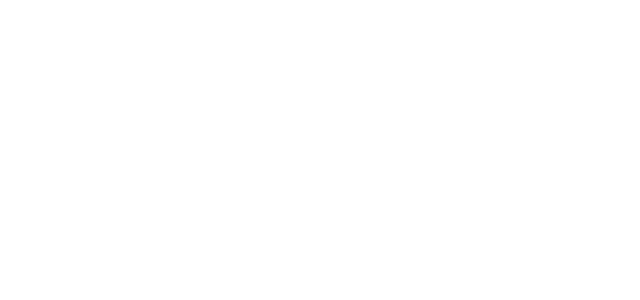
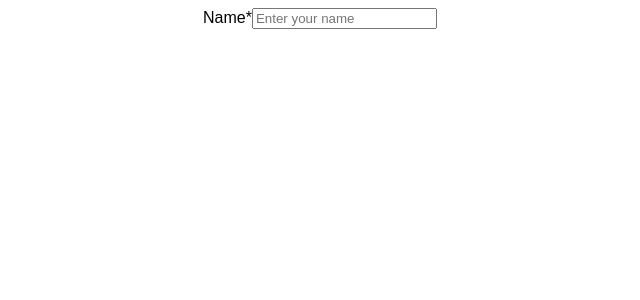
Before and after one commit to leopoldkwok/DateInput, a React (Create React App) app: page / in a window 1280 px wide. Shown: the top 300 px of the page, without its empty margins (320-960 px from the left). Built offline with nearby package versions, Linux system fonts and the light colour scheme.

Commit message:
Initial Setup of Input component

```diff
--- a/src/App.js
+++ b/src/App.js
@@ -1,5 +1,33 @@
+import { useState } from "react";
+import Input from "./Input";
+import Config from "./config.json";
 import "./styles.css";
 
 export default function App() {
-  return <div className="App"></div>;
+  const [validateForm] = useState(false);
+  const [formData, setFormData] = useState({
+    name: "",
+    error: {
+      nameError: ""
+    }
+  });
+
+  const handleName = (value, error) => {
+    const newData = { ...formData };
+    newData.name = value;
+    newData.error.nameError = error;
+    setFormData(newData);
+  };
+
+  return (
+    <div className="App">
+      <Input
+        config={Config.input}
+        inputId="input-id"
+        inputValue={formData.name}
+        setInputValue={handleName}
+        validateInput={validateForm}
+      />
+    </div>
+  );
 }
--- /dev/null
+++ b/src/Input.js
@@ -0,0 +1,191 @@
+import React, { useState, useLayoutEffect, useEffect } from "react";
+import PropTypes from "prop-types";
+
+const Input = (props) => {
+  const {
+    config,
+    inputValue,
+    inputId,
+    children,
+    inputRef,
+    setInputValue,
+    validateInput,
+    defaultError,
+    disabled,
+    invalid
+  } = props;
+
+  const [value, setValue] = useState(inputValue);
+  const [firstRender, setFirstRender] = useState(true);
+  const [error, setError] = useState(defaultError);
+  const currencyOptions = {
+    maximumFractionDigits: 2,
+    currency: "GBP",
+    style: "currency"
+  };
+
+  useLayoutEffect(() => {
+    setInputValue(value, error);
+  }, [value, error]);
+
+  useEffect(() => {
+    setValue(inputValue);
+  }, [inputValue]);
+
+  useEffect(() => {
+    setError(defaultError);
+  }, [defaultError]);
+
+  /**
+   * Convert string type value to number.
+   * Especially for currency input type.
+   * @param {string} amount - amount with string type
+   * @returns {number} amount in number type.
+   */
+  const localStringToNumber = (amount) => {
+    const regExp = new RegExp(config.currencyPattern, "g");
+    return Number(amount.replace(regExp, ""));
+  };
+
+  /**
+   * remove any special characters except (,) and (.)
+   * @param {string} val - user input value.
+   * @returns {string} - value with no special characters.
+   */
+  const formatCurrencyValue = (val) => val.replace(/[^0-9.,]/g, "").trim();
+
+  /**
+   * validate currency based on min and max config values.
+   * @param {string} targetValue - user entered amount.
+   * @param {*} currencyConfig - config related to currency.
+   * @param {*} options - currency options.
+   */
+  const validateCurrencyValue = (targetValue, currencyConfig, options) => {
+    // Remove all special characters except decimal for money comparisons
+    const amount = String(targetValue).replace(/[^\d.]/g, "");
+    const validationResult = {
+      result: formatCurrencyValue(
+        localStringToNumber(amount).toLocaleString(undefined, options)
+      ),
+      errorMessage: ""
+    };
+
+    switch (true) {
+      case amount < currencyConfig.minAmount:
+        validationResult.errorMessage = currencyConfig.minAmountError;
+        break;
+      case amount > currencyConfig.maxAmount:
+        validationResult.errorMessage = currencyConfig.maxAmountError;
+        break;
+      default:
+        break;
+    }
+
+    return validationResult;
+  };
+
+  const validate = (valueToTest, shouldSetValue) => {
+    const inputPattern = new RegExp(config.pattern);
+    let newError = "";
+    if (valueToTest && inputPattern && !inputPattern.test(valueToTest)) {
+      newError = config.invalidError;
+    } else if (config.required && (!valueToTest || !/\S/.test(valueToTest))) {
+      newError = config.emptyError;
+    } else {
+      newError = "";
+    }
+
+    // If input type is currency perform extra validation to get currency value.
+    if (
+      config.inputType === "currency" &&
+      valueToTest &&
+      inputPattern.test(valueToTest)
+    ) {
+      const { result, errorMessage } = validateCurrencyValue(
+        valueToTest,
+        config,
+        currencyOptions
+      );
+      if (shouldSetValue) {
+        setValue(result);
+      }
+      newError = errorMessage;
+    }
+
+    setError(newError);
+  };
+
+  useLayoutEffect(() => {
+    setFirstRender(false);
+    if (!firstRender) {
+      validate(value, false);
+    }
+  }, [validateInput]);
+
+  const handleOnInputChanged = (e) => {
+    e.preventDefault();
+    setValue(e.target.value);
+  };
+
+  const handleFocusOut = (e) => {
+    e.preventDefault();
+    validate(e.target.value, true);
+  };
+
+  return (
+    <div className="form-item">
+      <label htmlFor={inputId}>
+        <span className="input-label card-name-label">
+          {config.label}
+          {config.required ? <span className="mandatory">*</span> : ""}
+        </span>
+        {children}
+        <input
+          id={inputId}
+          type="text"
+          tabIndex="0"
+          className={error || invalid ? "invalid" : ""}
+          aria-describedby={`${inputId}-error`}
+          aria-label={config.label}
+          placeholder={config.placeholder}
+          onChange={handleOnInputChanged}
+          onBlur={handleFocusOut}
+          value={value}
+          ref={inputRef}
+          maxLength={config.maxLength}
+          minLength={config.minLength}
+          aria-required="true"
+          aria-invalid={!!error}
+          aria-disabled={disabled}
+          disabled={disabled}
+        />
+      </label>
+      <div id={`${inputId}-error`} className="error-info">
+        {error}
+      </div>
+    </div>
+  );
+};
+
+Input.propTypes = {
+  config: PropTypes.shape({}).isRequired,
+  inputValue: PropTypes.string,
+  defaultError: PropTypes.string,
+  inputId: PropTypes.string.isRequired,
+  setInputValue: PropTypes.func.isRequired,
+  inputRef: PropTypes.shape({}),
+  validateInput: PropTypes.bool,
+  disabled: PropTypes.bool,
+  invalid: PropTypes.bool
+};
+
+Input.defaultProps = {
+  inputValue: "",
+  defaultError: "",
+  validateInput: false,
+  inputRef: null,
+  disabled: false,
+  invalid: false
+};
+
+export default Input;
--- /dev/null
+++ b/src/config.json
@@ -0,0 +1,111 @@
+{
+  "loqate": {
+    "baseUrl": "https://services.postcodeanywhere.co.uk/Capture/Interactive/",
+    "find": "Find/v1.00/json3ex.ws",
+    "retrieve": "Retrieve/v1.00/json3ex.ws",
+    "channelIsland": ["GY", "JE", "IM"],
+    "britishForce": "BF",
+    "key": "KC83-YH29-KW97-TY93",
+    "addressKeyNames": [
+      "Line1",
+      "Line2",
+      "Line3",
+      "Line4",
+      "Line5",
+      "City",
+      "PostalCode"
+    ],
+    "addressErrors": {
+      "requiredFieldError": "Please provide address",
+      "apiDownError": "Sorry, we are having technical problems, please try again later",
+      "channelIslandError": "Sorry, we cannot offer services to addresses in the Isle of Man or the Channel Islands",
+      "britishForceError": "Sorry, we cannot offer services to British Force Post Office (BFPO) addresses",
+      "invalidSearchError": "We couldn't find any matches for '@' .Please check the spelling or enter your address manually"
+    }
+  },
+  "contacts": {
+    "fields": [
+      {
+        "key": "email",
+        "label": "Email",
+        "placeholder": "John.Doe@example.com",
+        "autoComplete": "email",
+        "maxLength": 128,
+        "minLength": 5,
+        "required": true,
+        "emptyError": "Please enter an email",
+        "invalidError": "Please enter a valid email",
+        "pattern": "^(?![.])(?!.*?[._]{2})[a-zA-Z0-9._%+\\-!#$&'*/=?^`{|}~]+@((\\[[0-9]{1,3}\\.[0-9]{1,3}\\.[0-9]{1,3}\\.[0-9]{1,3}])|(([a-zA-Z\\-0-9]+\\.)+[a-zA-Z]{2,}))$"
+      },
+      {
+        "key": "phone",
+        "label": "Phone number",
+        "placeholder": "+41 123456789",
+        "autoComplete": "phone",
+        "maxLength": 20,
+        "minLength": 5,
+        "required": false,
+        "emptyError": "Please enter a phone number",
+        "invalidError": "Please enter a valid phone number",
+        "pattern": "^[0+][\\s?0-9\\s?]{4,19}$"
+      }
+    ]
+  },
+  "input": {
+    "label": "Name",
+    "placeholder": "Enter your name",
+    "maxLength": "10",
+    "minLength": "2",
+    "required": true,
+    "emptyError": "Please enter name",
+    "invalidError": "Please enter valid name",
+    "pattern": "^[ A-Za-z.,'-]*$"
+  },
+  "numberInput": {
+    "label": "Number",
+    "placeholder": "Enter numeric input",
+    "maxLength": "10",
+    "minLength": "2",
+    "required": true,
+    "emptyError": "Please enter a numeric value",
+    "invalidError": "Please enter a valid numeric value, e.g. 3.50",
+    "pattern": "^[0-9]*\\.?[0-9]*$"
+  },
+  "currencySymbol": "£",
+  "currencyInput": {
+    "label": "Currency",
+    "inputType": "currency",
+    "placeholder": "Enter an amount",
+    "maxLength": "10",
+    "minLength": "2",
+    "required": true,
+    "emptyError": "Please enter the amount due on your fee to pay card.",
+    "invalidError": "Please remove special characters (eg £ / -)",
+    "minAmount": 1.01,
+    "maxAmount": 1000,
+    "minAmountError": "Please enter the full amount shown on your Fee to Pay card. This should be at least £1.01.",
+    "maxAmountError": "Please enter the full amount shown on your Fee to Pay card. This should be less than £1000.",
+    "currencyPattern": "[^0-9.-]",
+    "pattern": "^[0-9.,]+$"
+  },
+  "radioButton": {
+    "emptyError": "Please choose a radio button",
+    "fields": [
+      {
+        "id": "radio-1",
+        "value": "radio1",
+        "label": "Radio button 1"
+      },
+      {
+        "id": "radio-2",
+        "value": "radio2",
+        "label": "Radio button 2"
+      },
+      {
+        "id": "radio-3",
+        "value": "radio3",
+        "label": "Radio button 3"
+      }
+    ]
+  }
+}
```
Also changed, not shown: package.json (+11 -2 lines).
